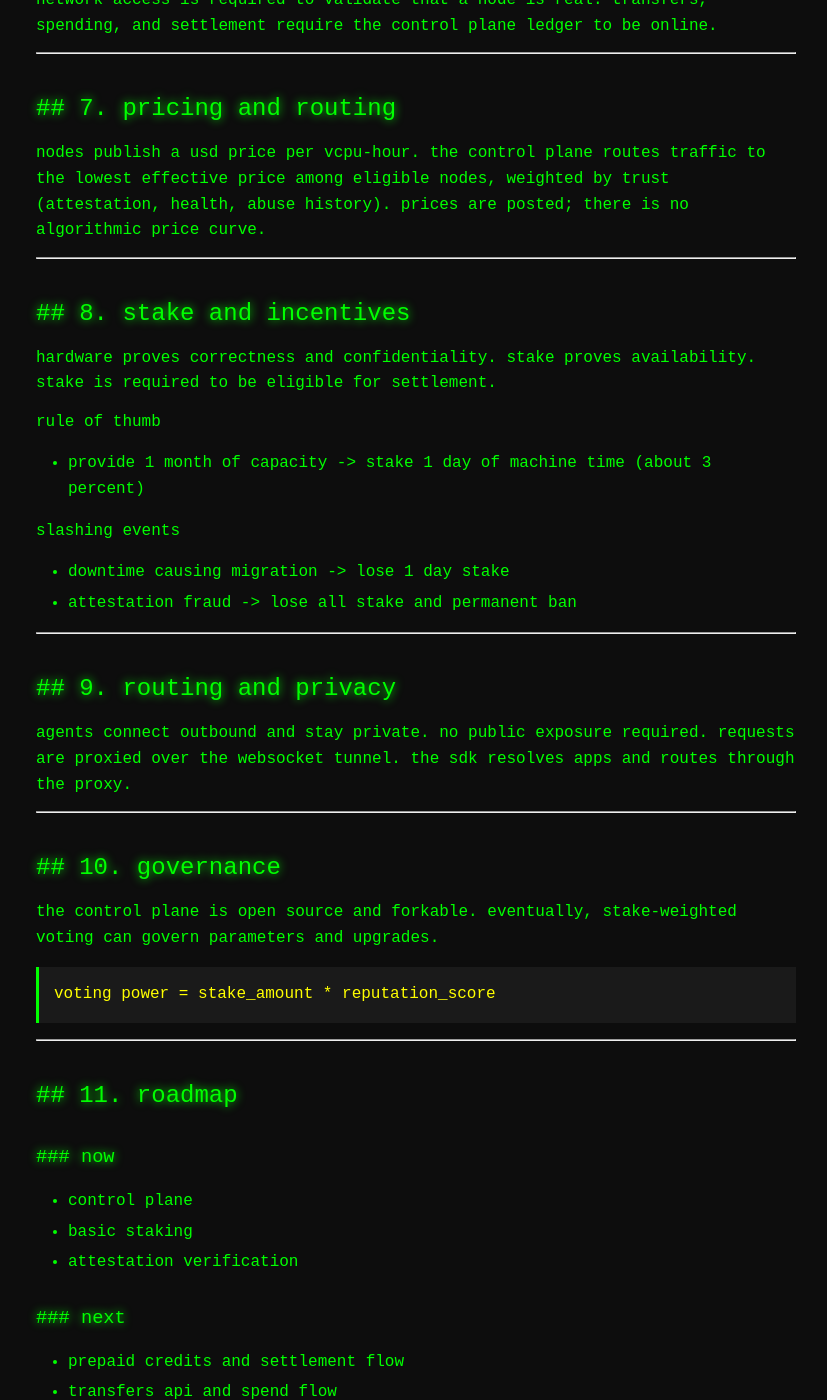
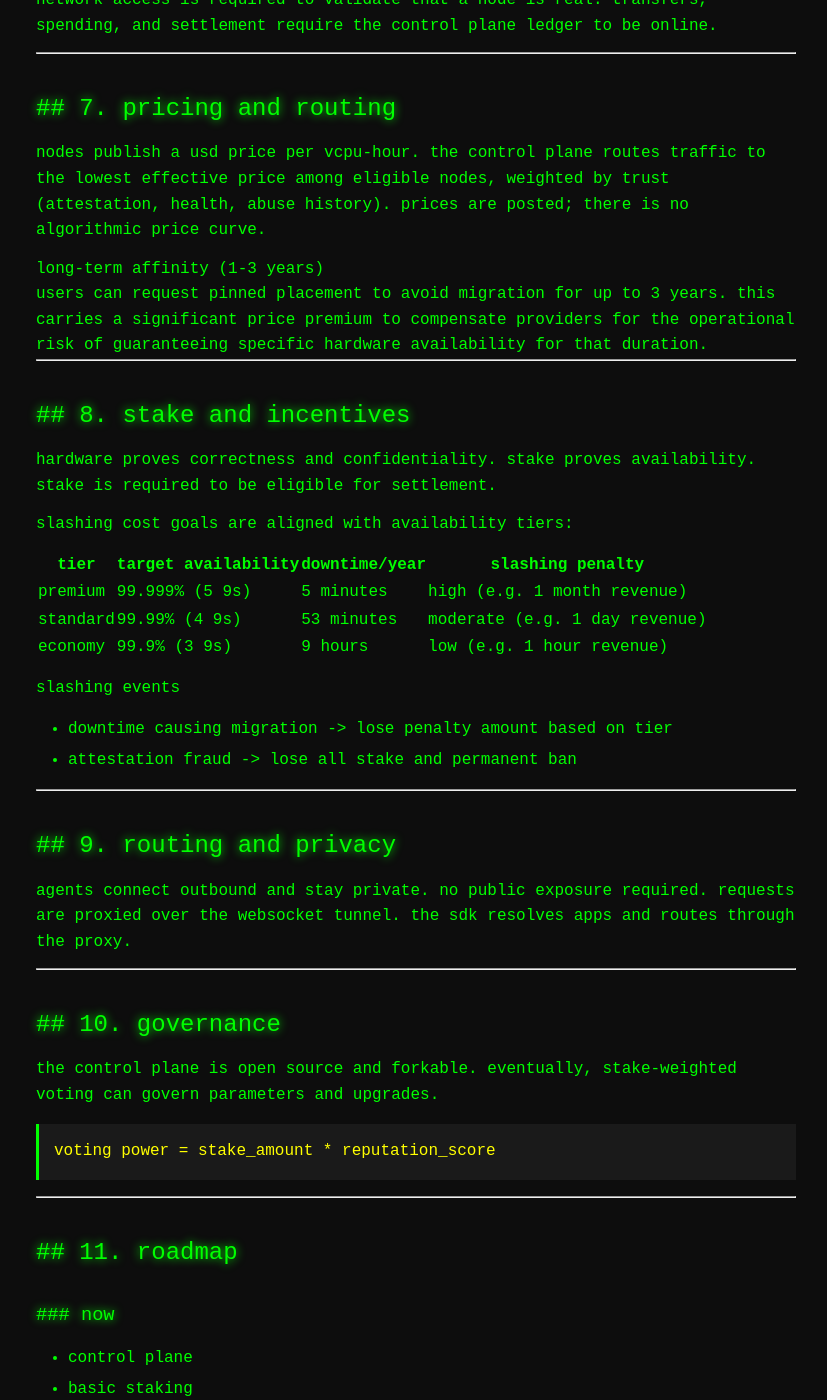
Before and after one commit to posix4e/easy-enclave, a Jekyll site: the page built from docs/whitepaper.md, in a window 1280 px wide and 1400 px high, scrolled down 3235 px. Shown: the whole window, without its empty margins (224-1051 px from the left). Built offline with Jekyll 4.4.1, drawn with Linux system fonts in a browser that asks for light colours; some of the changed text lies outside the part shown.

Commit message:
docs: update whitepaper with SLA tiers, affinity pricing, and failover roadmap

```diff
--- a/docs/whitepaper.md
+++ b/docs/whitepaper.md
@@ -143,6 +143,11 @@ the control plane routes traffic to the lowest effective price among eligible no
 weighted by trust (attestation, health, abuse history).
 prices are posted; there is no algorithmic price curve.
 
+long-term affinity (1-3 years)
+: users can request pinned placement to avoid migration for up to 3 years.
+this carries a significant price premium to compensate providers for the
+operational risk of guaranteeing specific hardware availability for that duration.
+
 ---
 
 ## 8. stake and incentives
@@ -150,11 +155,16 @@ prices are posted; there is no algorithmic price curve.
 hardware proves correctness and confidentiality. stake proves availability.
 stake is required to be eligible for settlement.
 
-rule of thumb
-- provide 1 month of capacity -> stake 1 day of machine time (about 3 percent)
+slashing cost goals are aligned with availability tiers:
+
+| tier | target availability | downtime/year | slashing penalty |
+|---|---|---|---|
+| premium | 99.999% (5 9s) | 5 minutes | high (e.g. 1 month revenue) |
+| standard | 99.99% (4 9s) | 53 minutes | moderate (e.g. 1 day revenue) |
+| economy | 99.9% (3 9s) | 9 hours | low (e.g. 1 hour revenue) |
 
 slashing events
-- downtime causing migration -> lose 1 day stake
+- downtime causing migration -> lose penalty amount based on tier
 - attestation fraud -> lose all stake and permanent ban
 
 ---
```
Also changed, not shown: other parts of docs/whitepaper.md (+1 -0 lines).
